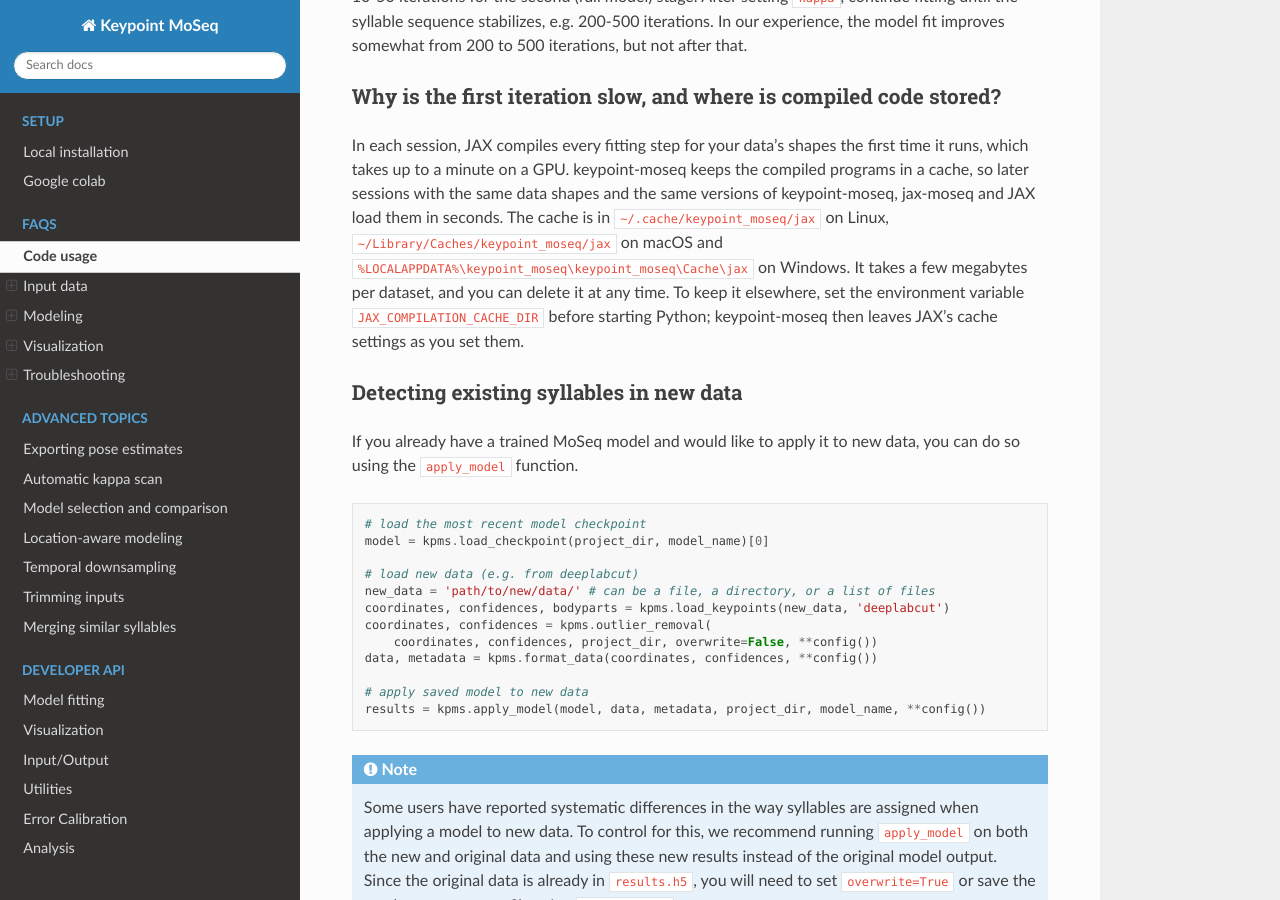
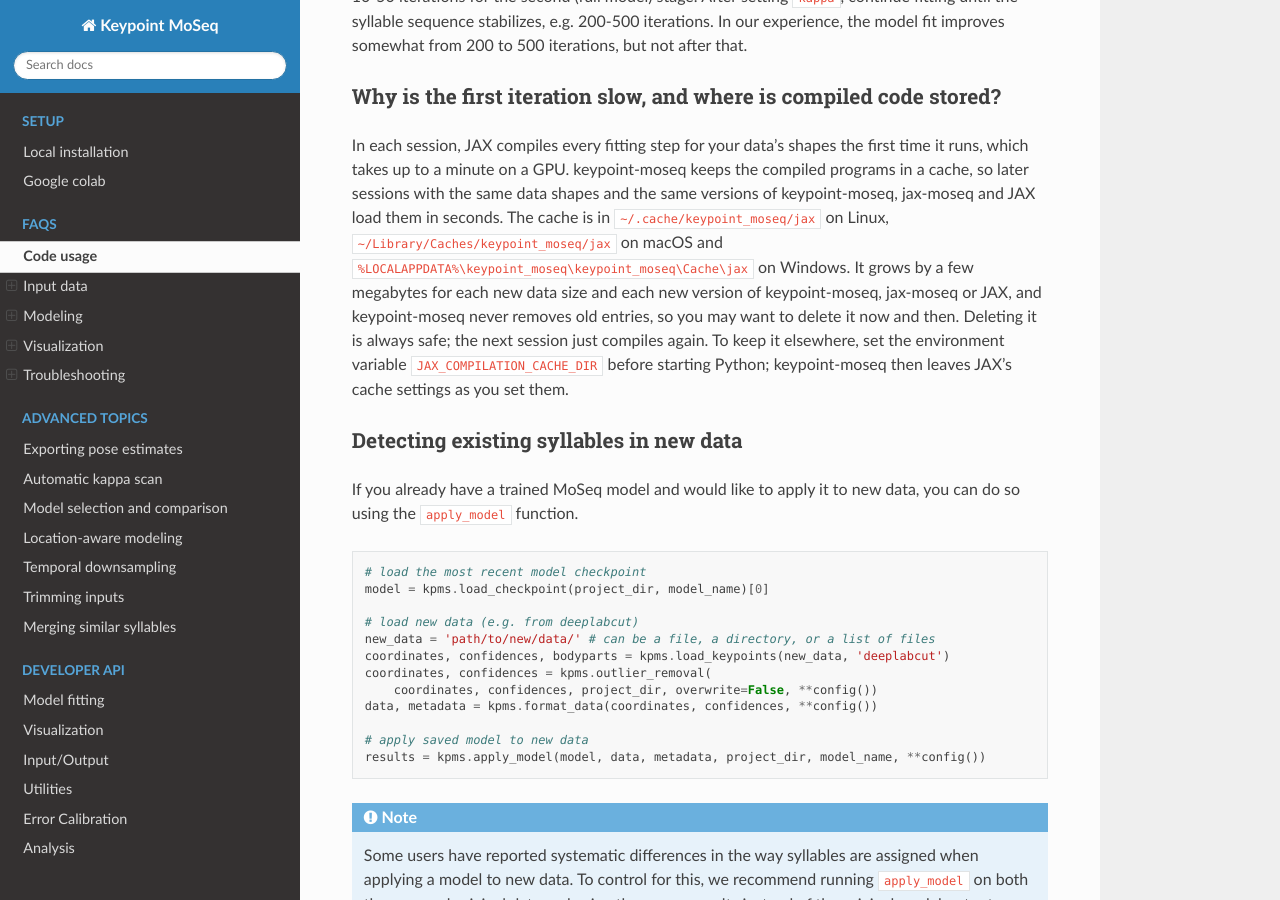
Before and after one commit to dattalab/keypoint-moseq, a Sphinx documentation site: the page built from docs/source/FAQs.rst, in a window 1280 px wide and 900 px high, scrolled down 4776 px. Built offline with Sphinx 7.4.7 and the Read the Docs theme 3.1.0, drawn with Linux system fonts in a browser that asks for light colours; pages that are not in the unit, such as notebooks, are missing from menus.

Commit message:
Say in the FAQ that the compilation cache keeps growing
Co-Authored-By: Claude Opus 5.5 <noreply@anthropic.com>
Claude-Session: https://claude.ai/code/session_016T5JwgvavGbePJTjysvyxY

```diff
--- a/docs/source/FAQs.rst
+++ b/docs/source/FAQs.rst
@@ -144,7 +144,7 @@ It may be necessary to re-run the fitting process a few times to choose a good v
 
 Why is the first iteration slow, and where is compiled code stored?
 -------------------------------------------------------------------
-In each session, JAX compiles every fitting step for your data's shapes the first time it runs, which takes up to a minute on a GPU. keypoint-moseq keeps the compiled programs in a cache, so later sessions with the same data shapes and the same versions of keypoint-moseq, jax-moseq and JAX load them in seconds. The cache is in ``~/.cache/keypoint_moseq/jax`` on Linux, ``~/Library/Caches/keypoint_moseq/jax`` on macOS and ``%LOCALAPPDATA%\keypoint_moseq\keypoint_moseq\Cache\jax`` on Windows. It takes a few megabytes per dataset, and you can delete it at any time. To keep it elsewhere, set the environment variable ``JAX_COMPILATION_CACHE_DIR`` before starting Python; keypoint-moseq then leaves JAX's cache settings as you set them.
+In each session, JAX compiles every fitting step for your data's shapes the first time it runs, which takes up to a minute on a GPU. keypoint-moseq keeps the compiled programs in a cache, so later sessions with the same data shapes and the same versions of keypoint-moseq, jax-moseq and JAX load them in seconds. The cache is in ``~/.cache/keypoint_moseq/jax`` on Linux, ``~/Library/Caches/keypoint_moseq/jax`` on macOS and ``%LOCALAPPDATA%\keypoint_moseq\keypoint_moseq\Cache\jax`` on Windows. It grows by a few megabytes for each new data size and each new version of keypoint-moseq, jax-moseq or JAX, and keypoint-moseq never removes old entries, so you may want to delete it now and then. Deleting it is always safe; the next session just compiles again. To keep it elsewhere, set the environment variable ``JAX_COMPILATION_CACHE_DIR`` before starting Python; keypoint-moseq then leaves JAX's cache settings as you set them.
 
 
 Detecting existing syllables in new data
```
